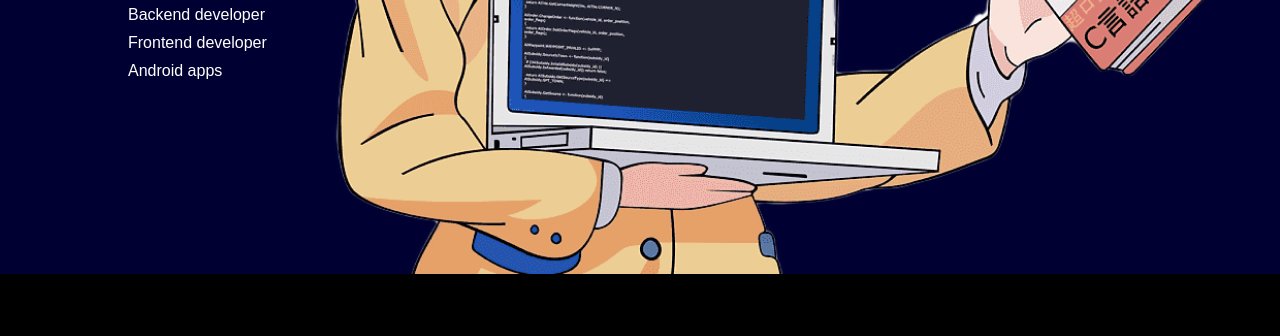
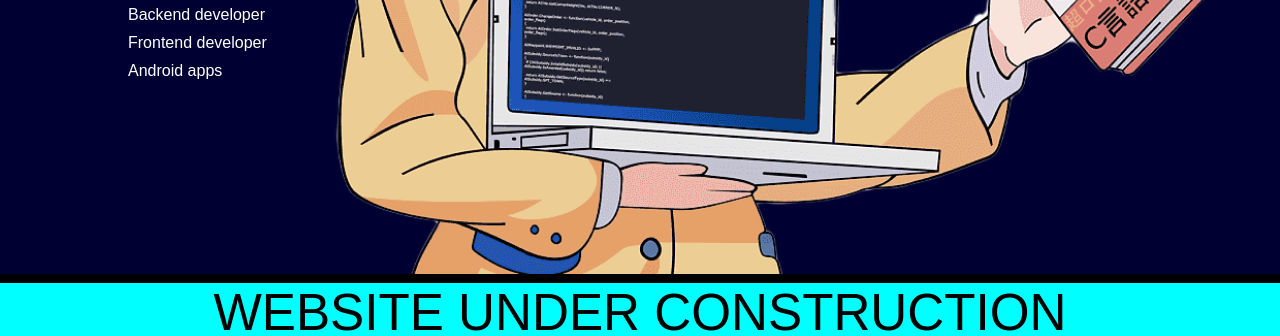
Before and after one commit to ETairkhan/ETairkhan, a plain HTML site: page index.html in a window 1280 px wide. Shown: the part 464-800 px from the top of the page. Drawn offline with Linux system fonts and the light colour scheme.

Commit message:
under construction

```diff
--- a/index.html
+++ b/index.html
@@ -45,7 +45,9 @@
         <img class="backgroudn-image-img" src="images/bluebackground.png" alt="">
     </div>
 </div>
-    <script src="script.js"></script>
+<div class="under-development">
+    WEBSITE UNDER CONSTRUCTION
+</div>
 
 </body>
 </html>
--- a/style.css
+++ b/style.css
@@ -90,3 +90,21 @@ nav{
     list-style-type: none;
     padding: 0 0 10px 0 ;
 }
+@media only screen and (max-width:600px){
+    body{
+        background-color: blue;
+
+    }
+}
+.under-development{
+    position:fixed;
+    bottom: 0px;
+    left:0px;
+    height:3.3rem;
+    font-size:3.2rem;
+    width:100%;
+    background-color: aqua;
+    color: black;
+    text-align: center;
+    z-index:1;
+}
```
Also changed, not shown: 1 other file.
